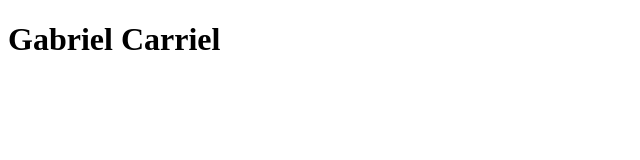
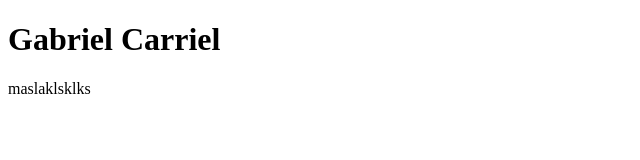
Before and after one commit to gaacarriel/1-1, a plain HTML site: page index.html in a window 1280 px wide. Shown: the whole page, without its empty margins (0-640 px from the left). Drawn offline with Linux system fonts and the light colour scheme.

Commit message:
Update index.html

```diff
--- a/index.html
+++ b/index.html
@@ -8,5 +8,6 @@
 </head>
 <body>
     <h1>Gabriel Carriel</h1>
+     maslaklsklks
 </body>
 </html>
```
